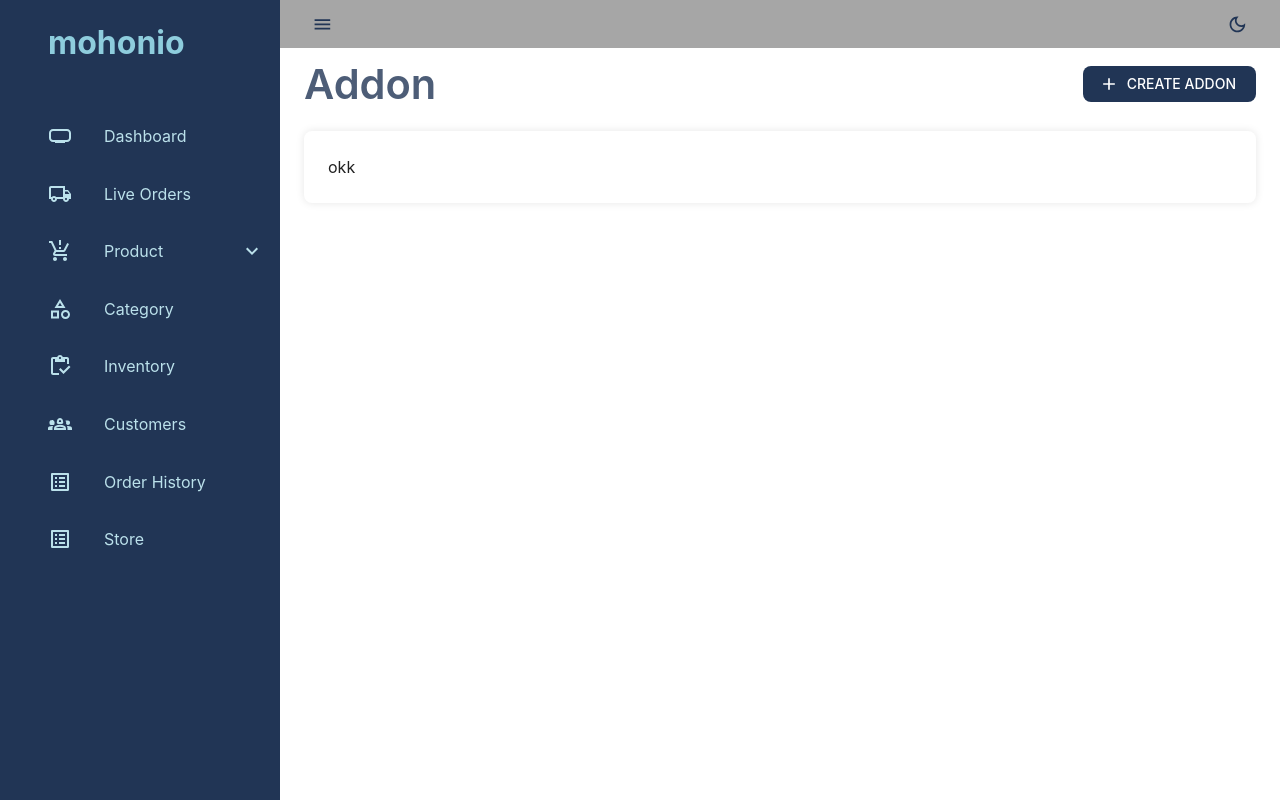
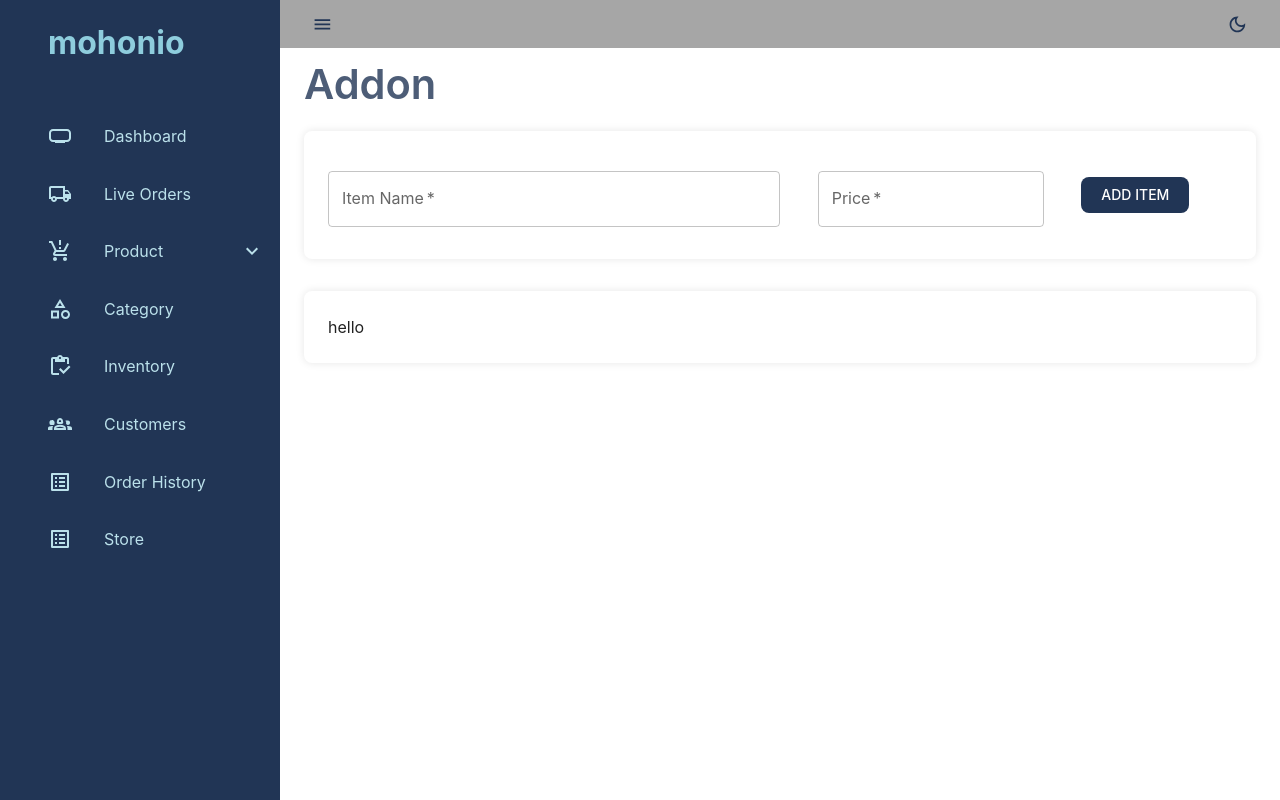
Before and after one commit to NirobxHasan/social-commerce-seller-client, a React (Vite) app: page /product/addon in a window 1280 px wide. Built offline with nearby package versions, Linux system fonts and the light colour scheme.

Commit message:
Create Addon added

```diff
--- a/src/index.css
+++ b/src/index.css
@@ -5,3 +5,9 @@
   /* height: 300px;
   border-radius: 20px; */
 }
+
+input[type='number']::-webkit-inner-spin-button,
+input[type='number']::-webkit-outer-spin-button {
+  -webkit-appearance: none;
+  margin: 0;
+}
--- a/src/pages/product/Addon.tsx
+++ b/src/pages/product/Addon.tsx
@@ -2,18 +2,98 @@ import {PageHeader} from '@/styled/CustomTypography';
 import {PaperContainer} from '@/styled/PaperContainer';
 import {FlexBetween} from '@/styled/customFlexStyle';
 import {CustomButtonPrimary} from '@/styled/customIconButton';
-import AddIcon from '@mui/icons-material/Add';
+import {Box, Grid, TextField} from '@mui/material';
+import {Controller, SubmitHandler, useForm} from 'react-hook-form';
+
+type Inputs = {
+  title: string;
+  price: number;
+};
+
+export interface CustomError {
+  message: string;
+  ref: {name: string};
+  type: string;
+}
 function Addon() {
+  const {
+    handleSubmit,
+    control,
+    formState: {errors},
+  } = useForm<Inputs>();
+
+  const onSubmit: SubmitHandler<Inputs> = (data) => console.log(data);
   return (
     <>
       <FlexBetween mb={'1rem'}>
         <PageHeader>Addon</PageHeader>
-
-        <CustomButtonPrimary startIcon={<AddIcon />}>
-          Create Addon
-        </CustomButtonPrimary>
       </FlexBetween>
-      <PaperContainer>okk</PaperContainer>
+      <PaperContainer>
+        <Box component={'form'} onSubmit={handleSubmit(onSubmit)}>
+          <Grid
+            container
+            alignItems={'center'}
+            justifyContent={'space-between'}
+            gap={'1rem'}
+          >
+            <Grid item md={6}>
+              <Controller
+                name='title'
+                control={control}
+                rules={{
+                  required: 'Product Name is required',
+                }}
+                render={({field}) => (
+                  <TextField
+                    {...field}
+                    autoComplete='off'
+                    label='Item Name'
+                    variant='outlined'
+                    margin='normal'
+                    required
+                    fullWidth
+                    error={!!errors.title}
+                    helperText={errors.title?.message}
+                  />
+                )}
+              />
+            </Grid>
+            <Grid item md={3}>
+              <Controller
+                name='price'
+                control={control}
+                rules={{
+                  required: 'Price is required',
+                }}
+                render={({field}) => (
+                  <TextField
+                    {...field}
+                    type='number'
+                    required
+                    autoComplete='off'
+                    label='Price'
+                    variant='outlined'
+                    margin='normal'
+                    fullWidth
+                    error={!!errors.price}
+                    helperText={errors.price?.message}
+                  />
+                )}
+              />
+            </Grid>
+            <Grid item md={2}>
+              <CustomButtonPrimary type='submit'>Add Item</CustomButtonPrimary>
+            </Grid>
+          </Grid>
+        </Box>
+      </PaperContainer>
+      <PaperContainer
+        sx={{
+          mt: '2rem',
+        }}
+      >
+        hello
+      </PaperContainer>
     </>
   );
 }
```
